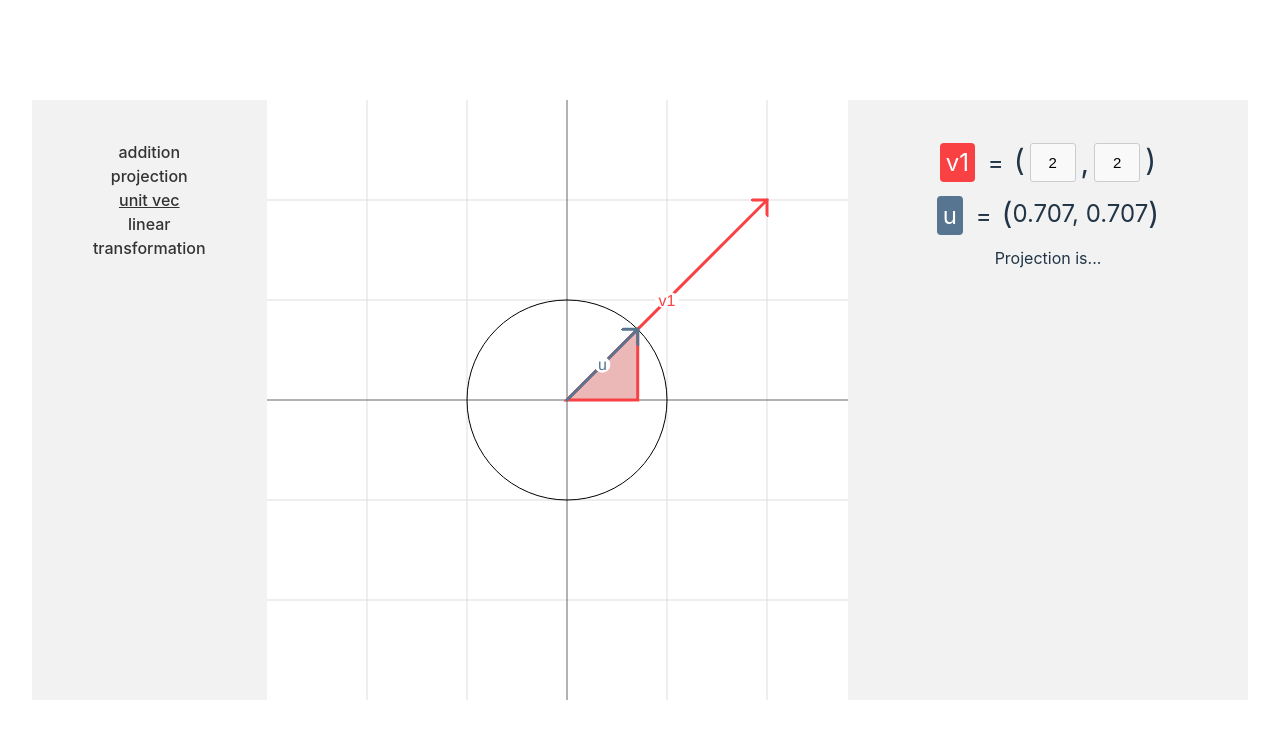
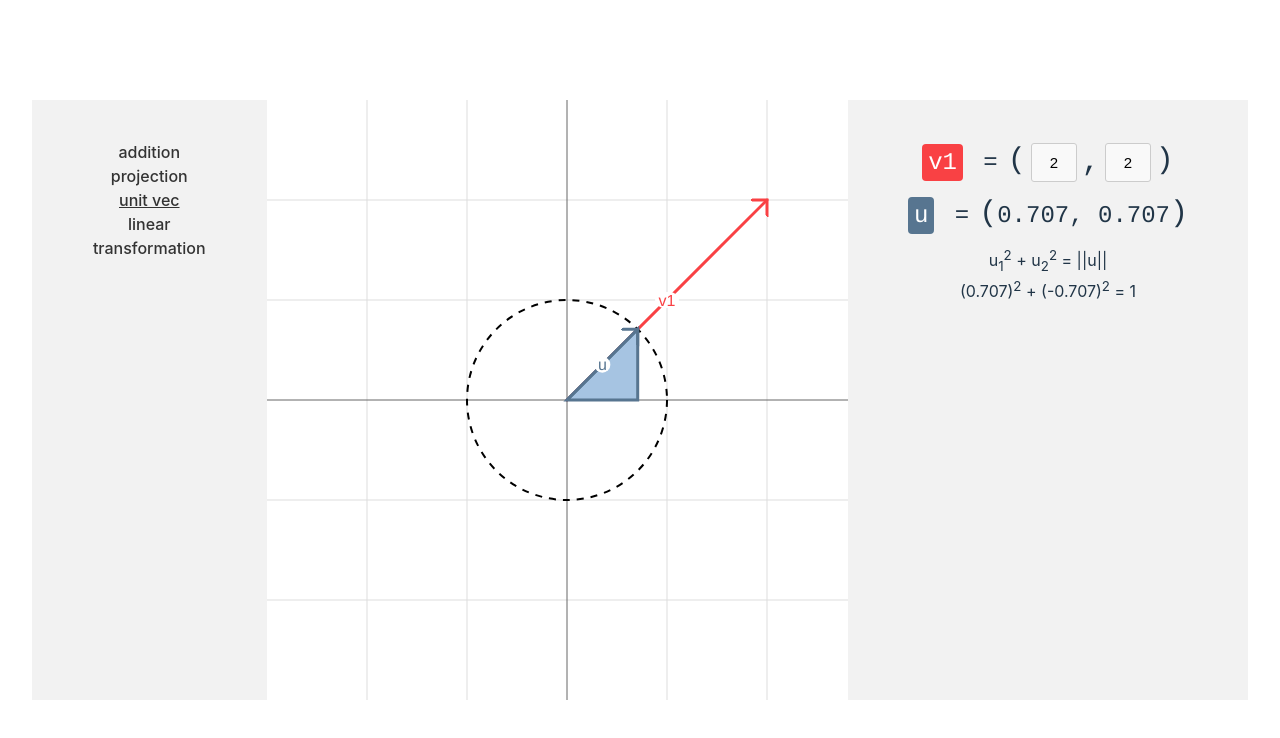
Before and after one commit to nolandc/vectors, a Vue app: page /unit in a window 1280 px wide. Shown: the top 738 px of the page. Built offline with nearby package versions, Linux system fonts and the light colour scheme.

Commit message:
util for rounding, style changes for unit circle page

```diff
--- a/src/components/MatrixInput.vue
+++ b/src/components/MatrixInput.vue
@@ -12,10 +12,6 @@
           <input v-model.number="matrix.x2" type="number" class="matrix-input" />
           <input v-model.number="matrix.y2" type="number" class="matrix-input" />
         </div>
-      </div>
-      <div>
-        <h3>Matrix</h3>
-        <pre>{{ matrix.toString() }}</pre>
       </div>
     </div>
   </template>
--- a/src/components/VectorInput.vue
+++ b/src/components/VectorInput.vue
@@ -92,6 +92,7 @@ let updateY = (value: string) => {
     margin-bottom: 10px;
     font-size: 24px;
     display: block;
+    font-family: Courier;
 
     input {
         vertical-align: middle;
--- /dev/null
+++ b/src/math/utils.ts
@@ -0,0 +1,11 @@
+
+
+const MathUtils = {
+    round: (num: number, digits: number = 3) => {
+        //const factor = Math.pow(10, digits)
+        //Math.round((Number(num) + Number.EPSILON) * factor) / factor
+        return +num.toFixed(digits)
+    }
+}
+
+export default MathUtils
--- a/src/pages/UnitCirclePage.vue
+++ b/src/pages/UnitCirclePage.vue
@@ -10,6 +10,7 @@
   import SVGInteractivePoint from "../SVGInteractivePoint";
   import { usePointSelection } from '../logic/usePointSelection.ts'
 import Colors from "../constants/Colors.ts";
+import MathUtils from "../math/utils.ts";
 
   const props = defineProps({
     context: {
@@ -20,6 +21,9 @@ import Colors from "../constants/Colors.ts";
 
   const grid = new Grid(6, 6, 600, 600, 0.1)
   const v1 = ref(new Vector(2, 2))
+  const unitVec: ComputedRef<Vector> = computed(() => {
+    return v1.value.unit().invertY()
+  })
 
   const { selectPoint } = usePointSelection(props.context, grid)
 
@@ -37,7 +41,8 @@ import Colors from "../constants/Colors.ts";
   const unitCircle = props.context.circle(grid.unitPxSize * 2)
     .cx(origin.x)
     .cy(origin.y)
-    .stroke({width: 1, color: 'black'})
+    .stroke({width: 2, color: 'black'})
+    .attr({'stroke-dasharray': "7"})
     .fill('transparent')
 
 
@@ -52,25 +57,22 @@ import Colors from "../constants/Colors.ts";
     }
   })
 
-  let unit = v1.value.unit().invertY()
-
   const tri = props.context.polygon(
     grid.unitVectorsToPxVectors(
       [
         new Vector(0, 0),
-        new Vector(unit.x, 0),
-        new Vector(unit.x, unit.y)
+        new Vector(unitVec.value.x, 0),
+        new Vector(unitVec.value.x, unitVec.value.y)
       ]
     ).flatMap(v => [v.x, v.y])
-  ).fill('#ebb7b7')
-  .stroke({color: Colors.red, width: 3})
+  ).fill('#A6C4E2')
+  .stroke({color: Colors.blue, width: 3})
   .attachToPoint(p1, (v: Vector) => {
-    let unit = v.unit().invertY()
     tri.attr('points', grid.unitVectorsToPxVectors(
       [
         new Vector(0, 0),
-        new Vector(unit.x, 0),
-        new Vector(unit.x, unit.y)
+        new Vector(unitVec.value.x, 0),
+        new Vector(unitVec.value.x, unitVec.value.y)
       ]
     ).flatMap(v => [v.x, v.y]))
   })
@@ -105,7 +107,13 @@ import Colors from "../constants/Colors.ts";
     <VectorInput label="u" :color="Colors.blue" :vector="p1.vec.value.unit()" :editable="false"/>
   </div>
   <div id="details-text">
-    Projection is...
+    <div>
+      u<sub>1</sub><sup>2</sup> + u<sub>2</sub><sup>2</sup> = ||u||
+    </div>
+    <div>
+      ({{ MathUtils.round(unitVec.x) }})<sup>2</sup> + ({{ MathUtils.round(unitVec.y) }})<sup>2</sup> = 1
+    </div>
+
   </div>
 </template>
 
```
